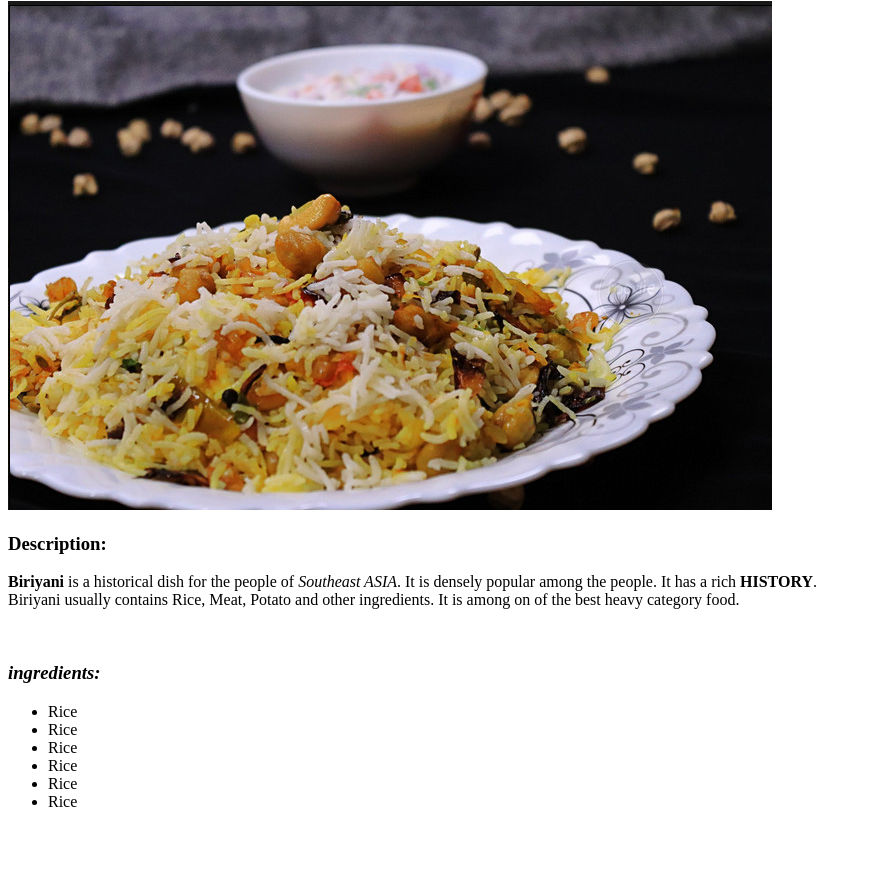
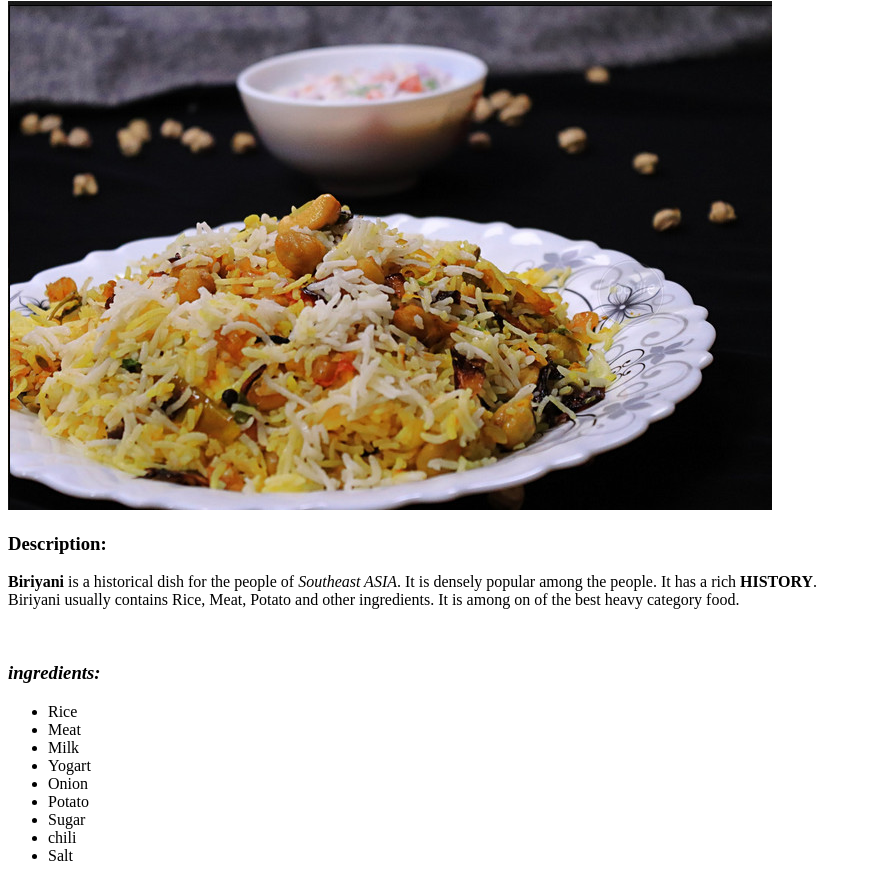
Before and after one commit to Sabuj-gif/Odin-recipe, a plain HTML site: page recipes/biriyani.html in a window 1280 px wide. Shown: the part 105-986 px from the top of the page, without its empty margins (0-871 px from the left). Before the commit the page ends 932 px from the top, so only its background shows below. Drawn offline with Linux system fonts and the light colour scheme.

Commit message:
Updated the ingredients

```diff
--- a/recipes/biriyani.html
+++ b/recipes/biriyani.html
@@ -18,11 +18,14 @@
             <h3><b><em>ingredients:</em></b></h3>
             <ul>
                 <li>Rice</li>
-                <li>Rice</li>
-                <li>Rice</li>
-                <li>Rice</li>
-                <li>Rice</li>
-                <li>Rice</li>
+                <li>Meat</li>
+                <li>Milk</li>
+                <li>Yogart</li>
+                <li>Onion</li>
+                <li>Potato</li>
+                <li>Sugar</li>
+                <li>chili</li>
+                <li>Salt</li>
             </ul>
         </p>
     </body>
```
